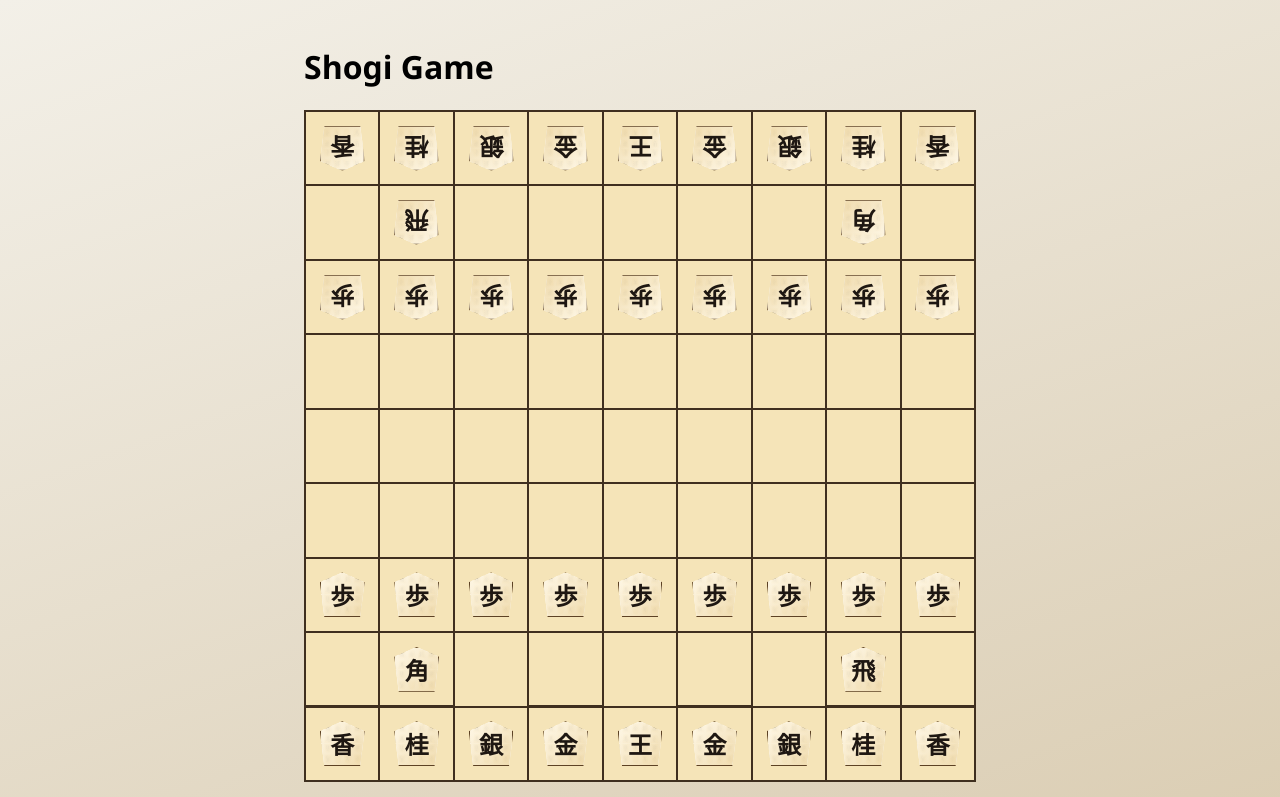
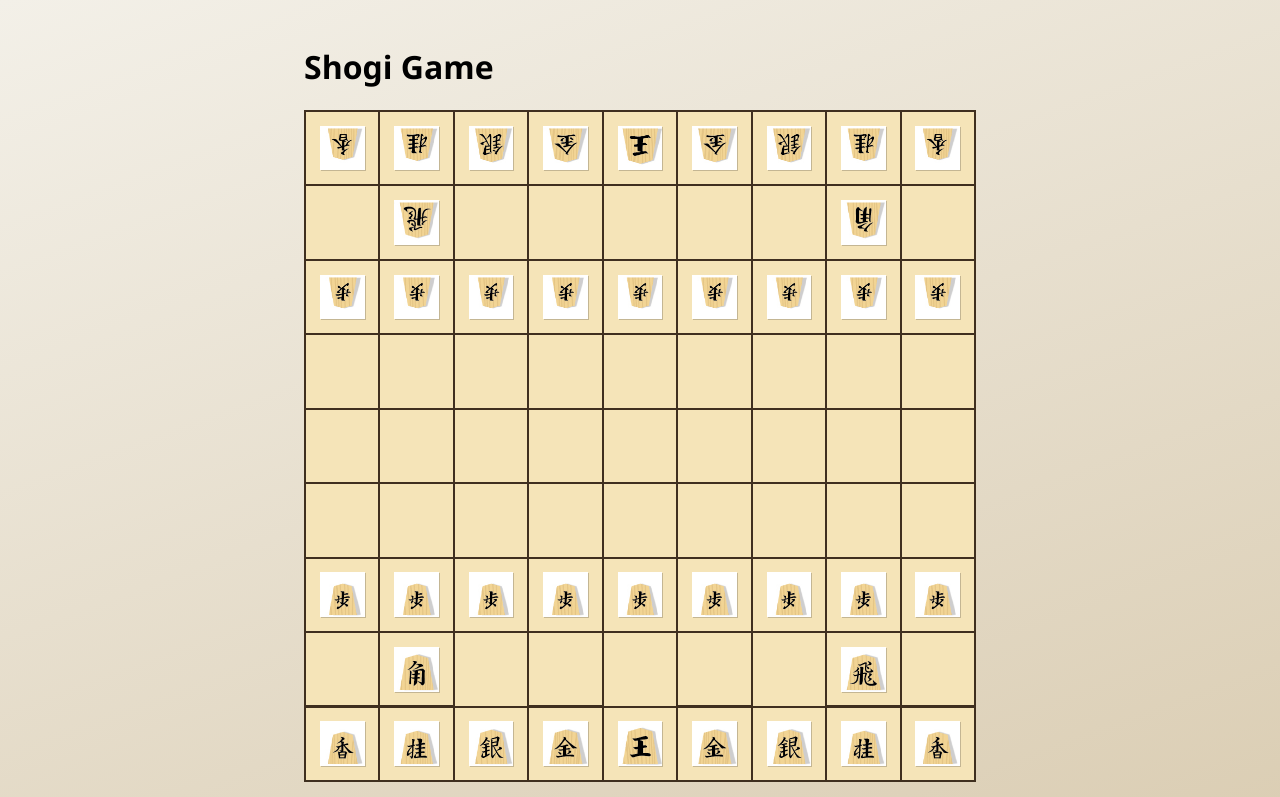
Before and after one commit to drumsuko1113/codex_test_creategame, a React (Vite) app in the folder app/: page / in a window 1280 px wide. Shown: the top 797 px of the page. Built offline with nearby package versions, Linux system fonts and the light colour scheme.

Commit message:
駒画像スプライトを使う表示に修正

```diff
--- a/app/src/styles/globals.css
+++ b/app/src/styles/globals.css
@@ -32,6 +32,8 @@ body {
   background: #f5e4b8;
   cursor: pointer;
   font-size: 18px;
+  display: grid;
+  place-items: center;
 }
 
 .square.is-selected {
@@ -39,25 +41,11 @@ body {
 }
 
 .piece {
-  display: inline-flex;
-  align-items: center;
-  justify-content: center;
+  display: inline-block;
   width: 74%;
   aspect-ratio: 1;
-  font-size: clamp(16px, 2.8vw, 24px);
-  font-weight: 700;
-  color: #1e1712;
-  clip-path: polygon(50% 0%, 100% 22%, 90% 100%, 10% 100%, 0% 22%);
-  border: 1px solid #5d4225;
-  background: linear-gradient(135deg, rgba(255, 248, 231, 0.95), rgba(239, 218, 171, 0.95)), url("/将棋駒.jpg") center / cover no-repeat;
-}
-
-.piece-white {
-  transform: rotate(180deg);
-}
-
-.piece-black {
-  transform: rotate(0deg);
+  background-repeat: no-repeat;
+  filter: drop-shadow(1px 1px 0 rgba(0, 0, 0, 0.2));
 }
 
 .caption {
--- a/app/src/ui/Piece.tsx
+++ b/app/src/ui/Piece.tsx
@@ -1,38 +1,62 @@
+import { type CSSProperties } from "react";
 import { type Piece as PieceType } from "../../../core/src/types";
 
 type PieceProps = {
   piece: PieceType;
 };
 
-const NORMAL_LABELS: Record<PieceType["kind"], string> = {
-  king: "王",
-  rook: "飛",
-  bishop: "角",
-  gold: "金",
-  silver: "銀",
-  knight: "桂",
-  lance: "香",
-  pawn: "歩",
+type SpritePosition = {
+  col: number;
+  row: number;
 };
 
-const PROMOTED_LABELS: Partial<Record<PieceType["kind"], string>> = {
-  rook: "龍",
-  bishop: "馬",
-  silver: "全",
-  knight: "圭",
-  lance: "杏",
-  pawn: "と",
+const NORMAL_COLS: Record<PieceType["kind"], number> = {
+  king: 0,
+  rook: 1,
+  bishop: 2,
+  gold: 3,
+  silver: 4,
+  knight: 5,
+  lance: 6,
+  pawn: 7,
 };
 
-function labelForPiece(piece: PieceType): string {
-  if (piece.promoted && PROMOTED_LABELS[piece.kind]) {
-    return PROMOTED_LABELS[piece.kind] as string;
+const PROMOTED_COLS: Partial<Record<PieceType["kind"], number>> = {
+  rook: 1,
+  bishop: 2,
+  silver: 4,
+  knight: 5,
+  lance: 6,
+  pawn: 7,
+};
+
+const COLS = 8;
+const ROWS = 4;
+
+function spritePosition(piece: PieceType): SpritePosition {
+  const rowBase = piece.color === "black" ? 0 : 2;
+
+  if (piece.promoted && PROMOTED_COLS[piece.kind] !== undefined) {
+    return { col: PROMOTED_COLS[piece.kind] as number, row: rowBase + 1 };
   }
-  return NORMAL_LABELS[piece.kind];
+
+  return { col: NORMAL_COLS[piece.kind], row: rowBase };
+}
+
+function toPercent(index: number, maxIndex: number): string {
+  if (maxIndex === 0) {
+    return "0%";
+  }
+  return `${(index * 100) / maxIndex}%`;
 }
 
 export function Piece({ piece }: PieceProps) {
-  const className = `piece piece-${piece.color}`;
+  const { col, row } = spritePosition(piece);
+  const style: CSSProperties = {
+    backgroundImage: 'url("/将棋駒.jpg")',
+    backgroundSize: `${COLS * 100}% ${ROWS * 100}%`,
+    backgroundPosition: `${toPercent(col, COLS - 1)} ${toPercent(row, ROWS - 1)}`,
+  };
 
-  return <span className={className}>{labelForPiece(piece)}</span>;
+  return <span className="piece" style={style} aria-label={`${piece.color}-${piece.kind}${piece.promoted ? "-promoted" : ""}`} />;
 }
```
